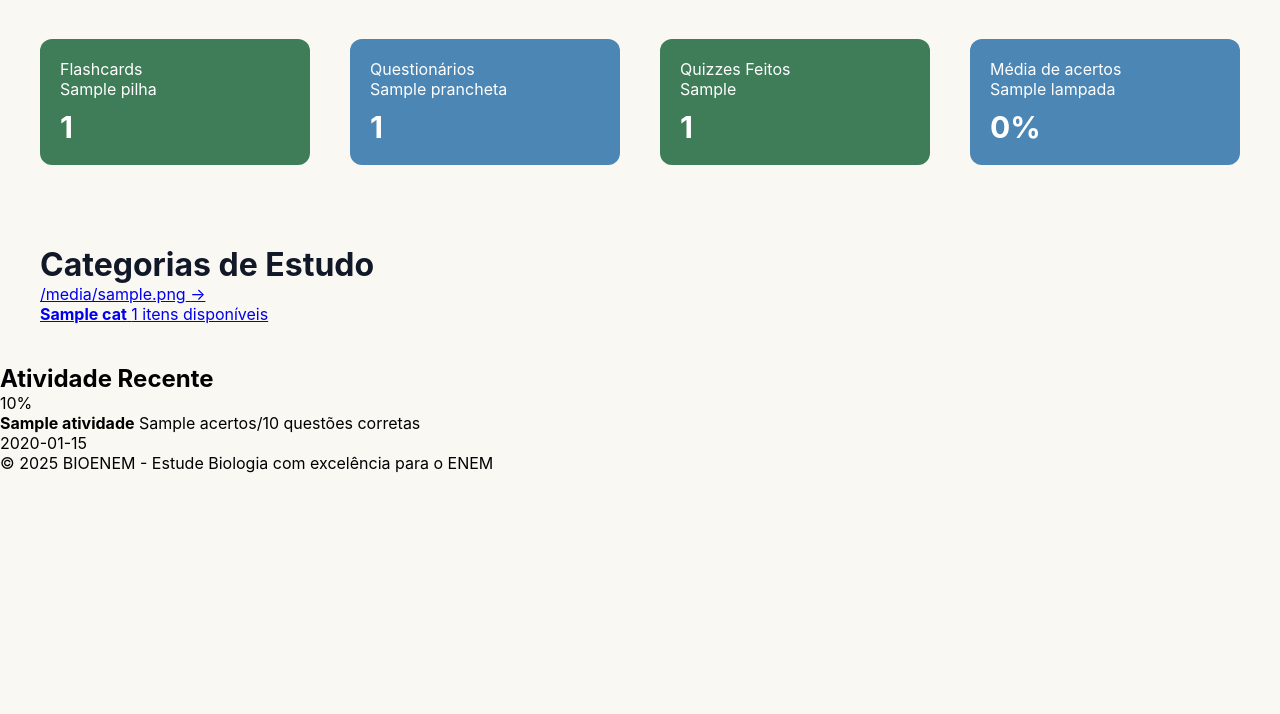
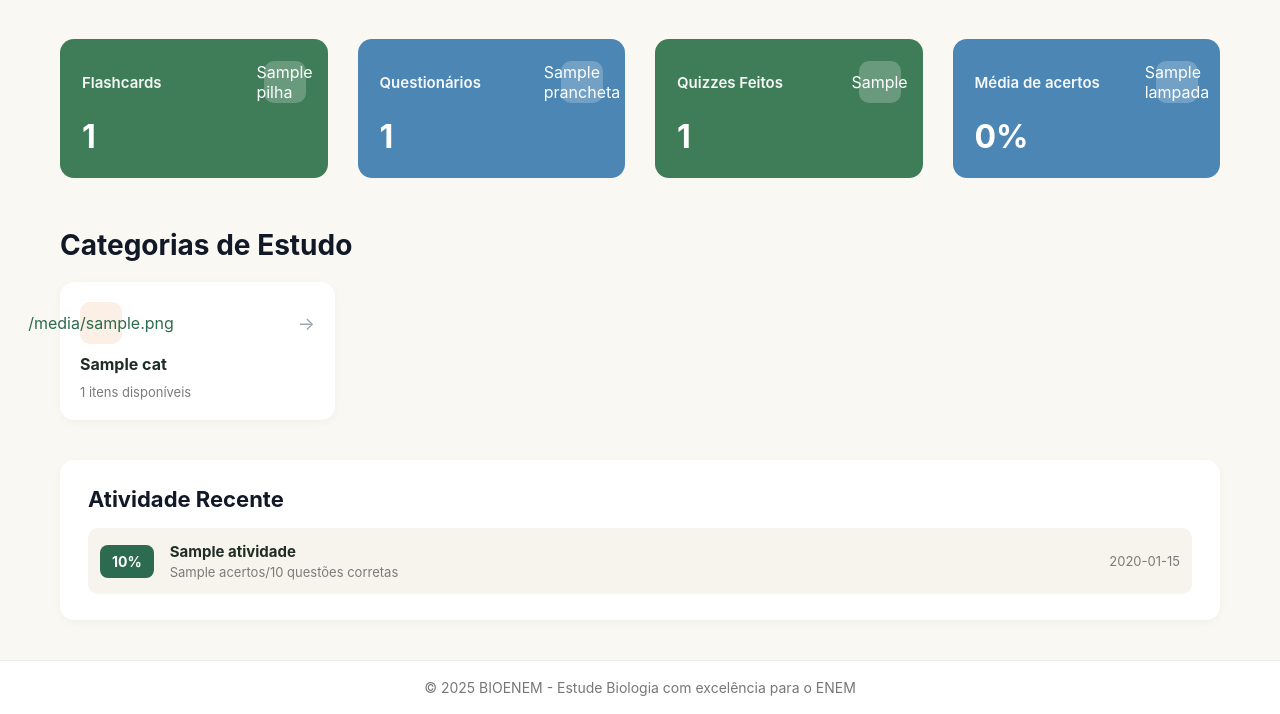
Before and after one commit to pribeea/BIOENEM, a Flask app: template frontend/templates/dashboard.html in a window 1280 px wide. Shown: the part 473-1187 px from the top of the page. Before the commit the page ends 946 px from the top, so only its background shows below. Run offline with Flask 3, Linux system fonts and the light colour scheme; the template is opened without the code that fills it: most values are stand-ins (such as "Sample title", 1, 10 or a date in 2020).

Commit message:
Ajustes de CSS em home.css

```diff
--- a/frontend/static/home.css
+++ b/frontend/static/home.css
@@ -8,41 +8,55 @@
 body {
     min-height: 100vh;
     background-color: #faf8f2;
+    display: flex;
+    flex-direction: column;
 }
 
 /* HERO */
 .hero {
-    height: 400px;
-    background: linear-gradient(to right, #3b6f5c, #4f8a7c);
+    min-height: 400px;
+    background:
+        linear-gradient(to right, rgba(37,73,60,.55), rgba(45,102,88,.25)),
+        url("hero-bg.jpg") center / cover no-repeat,
+        linear-gradient(to right, #3b6f5c, #4f8a7c);
     display: flex;
     align-items: center;
     justify-content: flex-end;
-    padding: 40px;
+    padding: 40px 60px;
     color: white;
 }
 
 .hero-text {
-    max-width: 400px;
-    text-align: center;
+    max-width: 480px;
+    text-align: left;
 }
 
 .hero h2 {
-    font-size: 50px;
-    margin: 0;
+    font-size: 42px;
+    margin: 0 0 14px;
+    line-height: 1.2;
+}
+
+.hero-text p {
+    font-size: 16px;
+    line-height: 1.6;
+    color: rgba(255,255,255,.92);
 }
 
 /* CARDS */
 .cards {
     display: flex;
-    gap: 40px;
-    padding: 40px;
-    justify-content: center; /* centraliza os cards */
+    gap: 30px;
+    padding: 40px 60px 10px;
+    justify-content: center;
+    flex-wrap: wrap;
 }
 
 .card {
-    width: 400px; /* define largura fixa */
-    padding: 20px;
-    border-radius: 12px;
+    flex: 1 1 220px;
+    max-width: 280px;
+    padding: 22px;
+    border-radius: 14px;
     color: white;
 }
 
@@ -54,22 +68,216 @@
     background: #4b86b4;
 }
 
+.card-topo {
+    display: flex;
+    align-items: center;
+    justify-content: space-between;
+    gap: 10px;
+}
+
+.card-topo p {
+    font-size: 15px;
+    font-weight: 600;
+    opacity: .95;
+}
+
+.card-icone {
+    width: 42px;
+    height: 42px;
+    flex-shrink: 0;
+    background: rgba(255,255,255,.22);
+    border-radius: 10px;
+    display: flex;
+    align-items: center;
+    justify-content: center;
+}
+
+.card-icone svg {
+    width: 22px;
+    height: 22px;
+}
+
 .card h3 {
-    font-size: 30px;
-    margin: 10px 0 0;
+    font-size: 32px;
+    margin: 14px 0 0;
 }
 
 /* CATEGORIAS */
 .categorias {
-    padding: 40px;
-    text-align: left; /* opcional */
+    padding: 40px 60px 10px;
+    text-align: left;
 }
 
 .categorias h2 {
-    margin: 0;
-    font-size: 32px;
+    margin: 0 0 20px;
+    font-size: 28px;
     font-weight: 700;
     color: #111827;
+}
+
+.categorias-grid {
+    display: grid;
+    grid-template-columns: repeat(4, 1fr);
+    gap: 20px;
+}
+
+.categoria-card {
+    background: #fff;
+    border-radius: 14px;
+    padding: 20px;
+    text-decoration: none;
+    color: inherit;
+    display: flex;
+    flex-direction: column;
+    gap: 10px;
+    box-shadow: 0 2px 8px rgba(0,0,0,.04);
+    transition: transform .15s ease, box-shadow .15s ease;
+}
+
+.categoria-card:hover {
+    transform: translateY(-3px);
+    box-shadow: 0 8px 18px rgba(0,0,0,.08);
+}
+
+.categoria-topo {
+    display: flex;
+    align-items: center;
+    justify-content: space-between;
+}
+
+.categoria-icone {
+    width: 42px;
+    height: 42px;
+    border-radius: 10px;
+    background: #FBEFE6;
+    color: #2C6B4F;
+    display: flex;
+    align-items: center;
+    justify-content: center;
+}
+
+.categoria-icone svg {
+    width: 22px;
+    height: 22px;
+}
+
+.categoria-seta {
+    color: #9AA5AE;
+    font-size: 18px;
+}
+
+.categoria-card strong {
+    font-size: 16px;
+    color: #1f2d25;
+}
+
+.categoria-qtd {
+    font-size: 13px;
+    color: #7b7b7b;
+}
+
+/* ATIVIDADE RECENTE */
+.atividade-recente {
+    margin: 30px 60px 0;
+    background: #fff;
+    border-radius: 14px;
+    padding: 26px 28px;
+    box-shadow: 0 2px 8px rgba(0,0,0,.04);
+}
+
+.atividade-recente h2 {
+    font-size: 22px;
+    font-weight: 700;
+    color: #111827;
+    margin-bottom: 16px;
+}
+
+.atividade-linha {
+    display: flex;
+    align-items: center;
+    gap: 16px;
+    padding: 14px 12px;
+    background: #F7F4ED;
+    border-radius: 10px;
+    margin-bottom: 10px;
+}
+
+.atividade-linha:last-child {
+    margin-bottom: 0;
+}
+
+.atividade-badge {
+    background: #2C6B4F;
+    color: #fff;
+    font-weight: 700;
+    font-size: 14px;
+    padding: 8px 12px;
+    border-radius: 8px;
+    flex-shrink: 0;
+}
+
+.atividade-info {
+    flex: 1;
+    display: flex;
+    flex-direction: column;
+    gap: 3px;
+}
+
+.atividade-info strong {
+    font-size: 15px;
+    color: #1f2d25;
+}
+
+.atividade-info span {
+    font-size: 13px;
+    color: #7b7b7b;
+}
+
+.atividade-data {
+    font-size: 13px;
+    color: #7b7b7b;
+    flex-shrink: 0;
+}
+
+.atividade-vazia {
+    padding: 20px;
+    text-align: center;
+    color: #7b7b7b;
+    background: #F7F4ED;
+    border-radius: 10px;
+    font-size: 14px;
+}
+
+.footer {
+    margin-top: 40px;
+    background: #fff;
+    text-align: center;
+    padding: 18px;
+    color: #777;
+    font-size: 14px;
+    border-top: 1px solid #ececec;
+}
+
+@media (max-width: 960px) {
+    .categorias-grid {
+        grid-template-columns: repeat(2, 1fr);
+    }
+}
+
+@media (max-width: 560px) {
+    .categorias-grid {
+        grid-template-columns: 1fr;
+    }
+
+    .hero {
+        justify-content: center;
+        text-align: center;
+        padding: 40px 24px;
+    }
+
+    .hero-text {
+        text-align: center;
+    }
 }
 
 .navbar {
```
